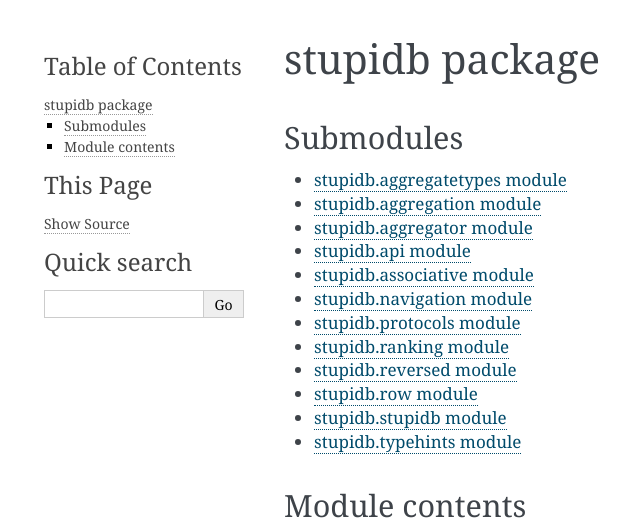
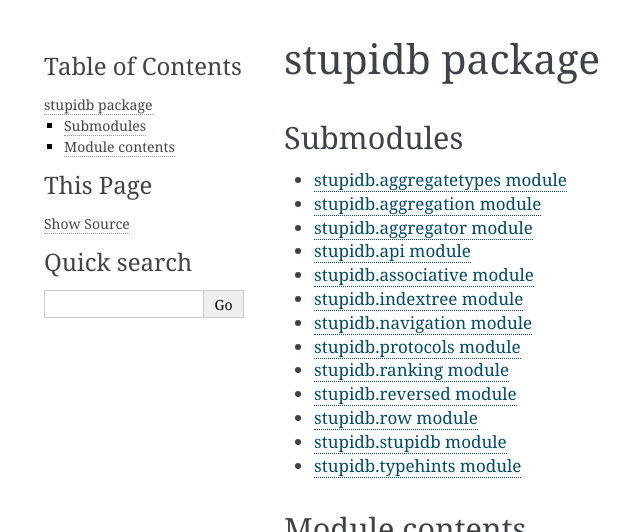
Before and after one commit to cpcloud/stupidb, a Sphinx documentation site: the page built from docs/stupidb.rst, in a window 1280 px wide, cut to the strip 0-532 px from the top of the page. Shown: the whole strip, without its empty margins (136-776 px from the left). Built offline with Sphinx 7.4.7, drawn with Linux system fonts in a browser that asks for light colours.

Commit message:
Add indextree to API docs

```diff
--- /dev/null
+++ b/docs/stupidb.indextree.rst
@@ -0,0 +1,6 @@
+stupidb.indextree module
+========================
+
+.. automodule:: stupidb.indextree
+    :members:
+    :show-inheritance:
--- a/docs/stupidb.rst
+++ b/docs/stupidb.rst
@@ -11,6 +11,7 @@ Submodules
    stupidb.aggregator
    stupidb.api
    stupidb.associative
+   stupidb.indextree
    stupidb.navigation
    stupidb.protocols
    stupidb.ranking
--- a/docs/usage.rst
+++ b/docs/usage.rst
@@ -17,7 +17,7 @@ list of mappings
    from stupidb import *
    from pprint import pprint
    from datetime import date, timedelta
-   today = date.today()
+   today = date(2019, 2, 9)
    days = timedelta(days=1)
    rows = [
        {"name": "Alice", "balance": 400, "date": today},
@@ -34,7 +34,7 @@ list of mappings
    >>> from stupidb import *
    >>> from pprint import pprint
    >>> from datetime import date, timedelta
-   >>> today = date.today()
+   >>> today = date(2019, 2, 9)
    >>> days = timedelta(days=1)
    >>> rows = [
    ...     {"name": "Alice", "balance": 400, "date": today},
```
